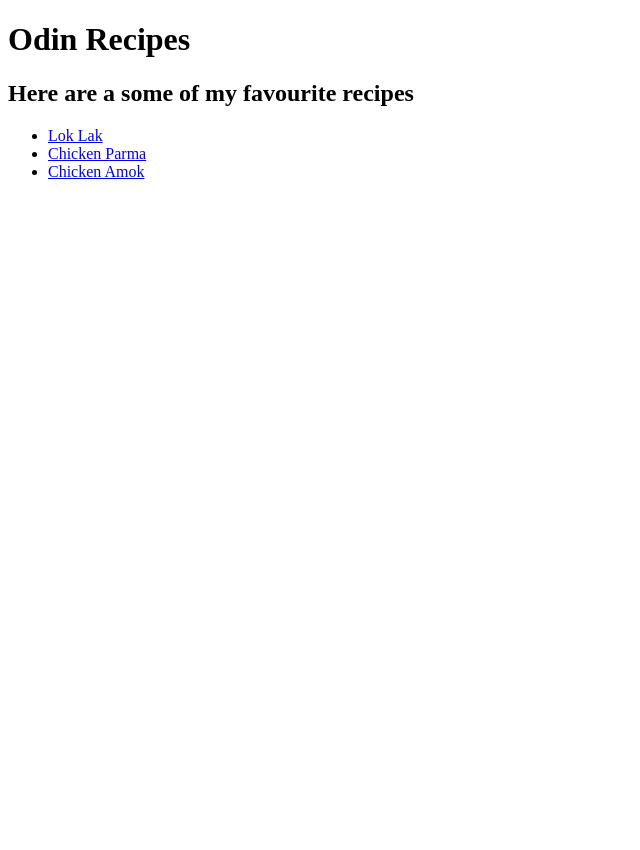
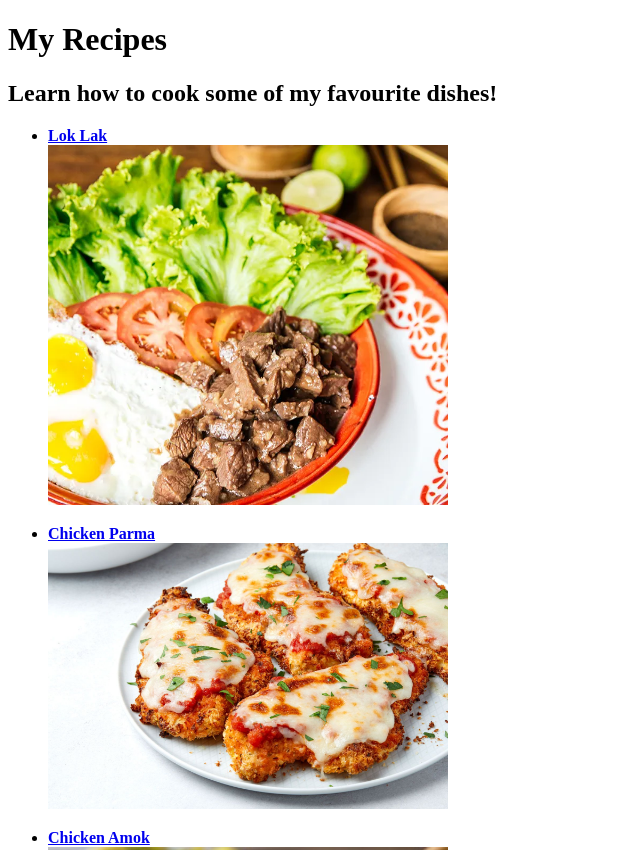
Before and after one commit to Crimethink13/odin-recipes, a plain HTML site: page index.html in a window 1280 px wide. Shown: the top 850 px of the page, without its empty margins (0-640 px from the left). Before the commit the page ends 800 px from the top, so only its background shows below. Drawn offline with Linux system fonts and the light colour scheme.

Commit message:
I think I'm finished

```diff
--- a/index.html
+++ b/index.html
@@ -8,13 +8,17 @@
 </head>
 
 <body>
-    <h1>Odin Recipes</h1>
-    <h2>Here are a some of my favourite recipes</h2>
+    <h1>My Recipes</h1>
+    <h2>Learn how to cook some of my favourite dishes!</h2>
         <ul>
-            <li><a href="recipes/lok-lak.html" target="_blank">Lok Lak</a></li>
-            <li><a href="recipes/chicken-parma.html" target="_blank">Chicken Parma</a></li>
-            <li><a href="recipes/chicken-amok.html" target="_blank">Chicken Amok</a></li>
-
+            <li><strong><a href="recipes/lok-lak.html">Lok Lak</a></strong></li>
+            <img src="./img/lok-lak.png" width="400"  alt="A delicious Cambodian Lok Lak dish.">
+            <p></p>
+            <li><strong><a href="recipes/chicken-parma.html">Chicken Parma</a></strong></li>
+            <img src="./img/chicken-parma.jpg" width="400"  alt="A delicious Chicken Parma dish.">
+            <p></p>
+            <li><strong><a href="recipes/chicken-amok.html">Chicken Amok</a></strong></li>
+            <img src="./img/chicken-amok.jpg" width="400" alt="A delicious Cambodian Chicken Amok dish.">
         </ul>
 
 </body>
```
